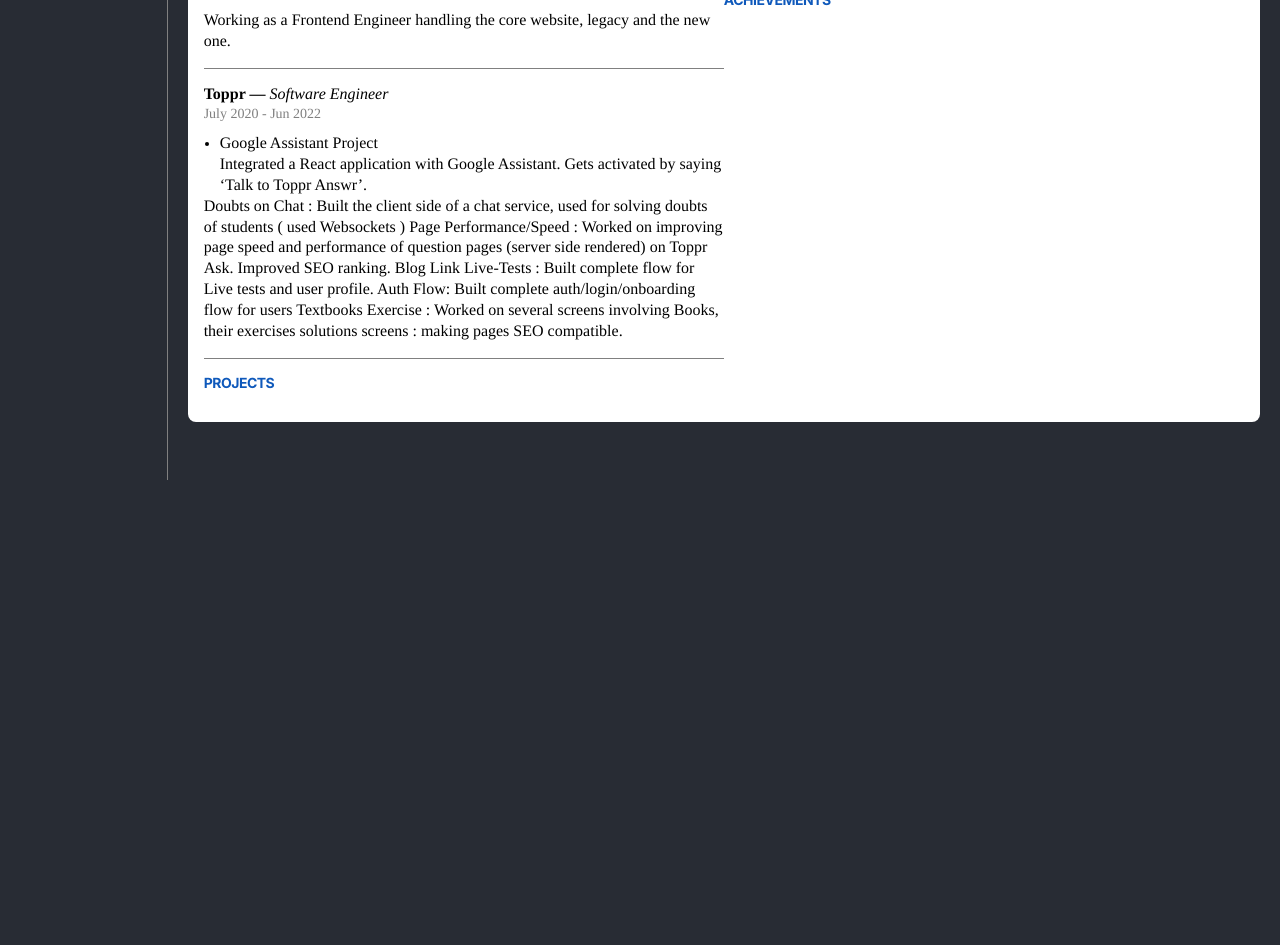
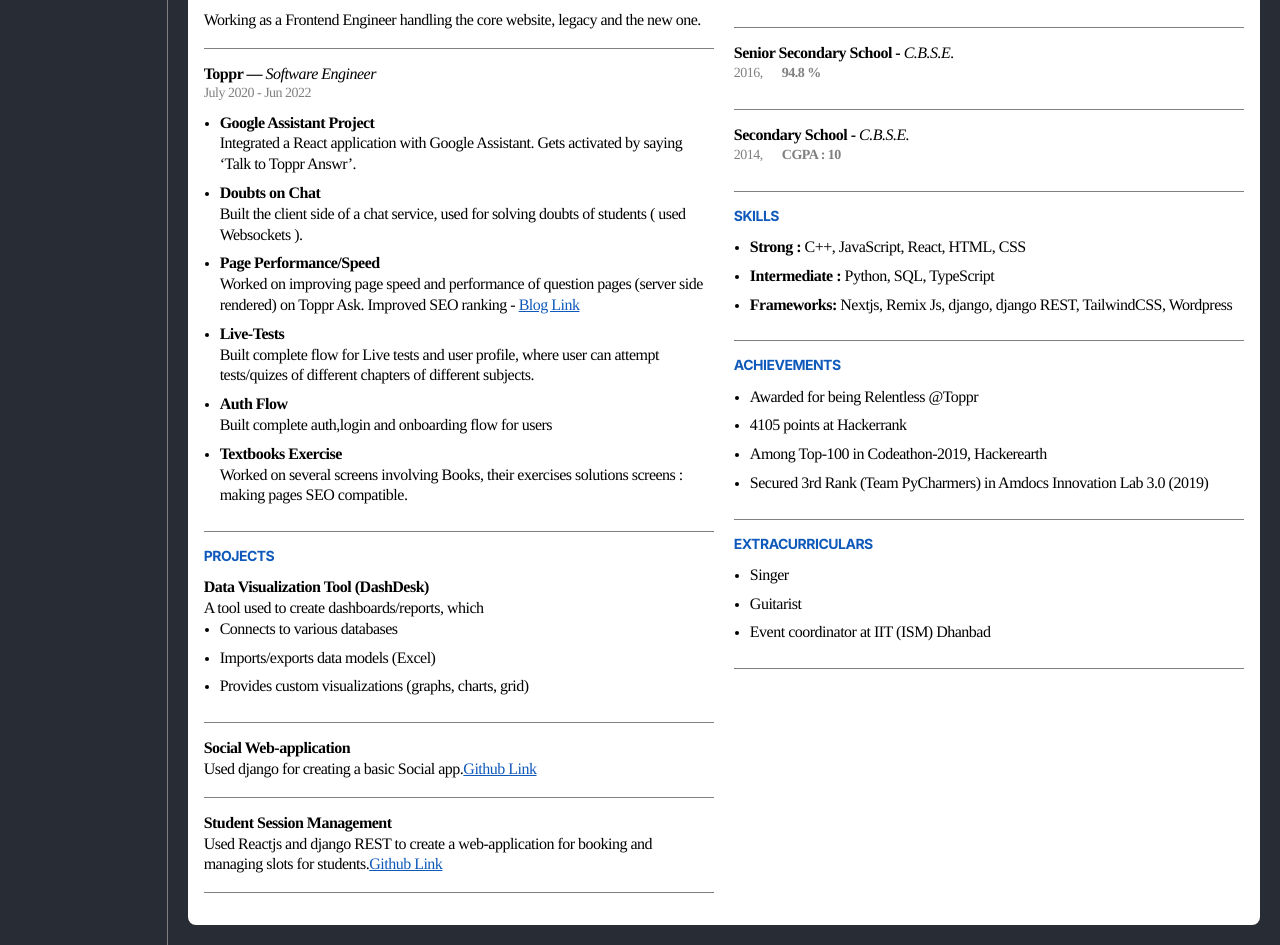
Before and after one commit to shekharaditya7/my-app, a React (Create React App) app: page / in a window 1280 px wide. Shown: the part 320-1265 px from the top of the page. Before the commit the page ends 800 px from the top, so only its background shows below. Built offline with nearby package versions, Linux system fonts and the light colour scheme.

Commit message:
resume content completed

```diff
--- a/src/components/Home/Resume.js
+++ b/src/components/Home/Resume.js
@@ -18,28 +18,167 @@ export default function Resume() {
           <div className={styles.duration}>July 2020 - Jun 2022</div>
           <ul className={styles.list}>
             <li className={styles.listItem}>
-              <h3>Google Assistant Project</h3>
+              <h3>
+                <strong>Google Assistant Project</strong>
+              </h3>
               <p>
                 Integrated a React application with Google Assistant. Gets
                 activated by saying ‘Talk to Toppr Answr’.
               </p>
             </li>
+            <li className={styles.listItem}>
+              <h3>
+                <strong>Doubts on Chat</strong>
+              </h3>
+              <p>
+                Built the client side of a chat service, used for solving doubts
+                of students ( used Websockets ).
+              </p>
+            </li>
+            <li className={styles.listItem}>
+              <h3>
+                <strong>Page Performance/Speed</strong>
+              </h3>
+              <p>
+                Worked on improving page speed and performance of question pages
+                (server side rendered) on Toppr Ask. Improved SEO ranking -{" "}
+                <a
+                  target="_blank"
+                  rel="noreferrer"
+                  href="https://blog.toppr.com/how-toppr-answr-website-speed-propelled-by-8x-c4b324d0976c"
+                >
+                  Blog Link
+                </a>
+              </p>
+            </li>
+            <li className={styles.listItem}>
+              <h3>
+                <strong>Live-Tests</strong>
+              </h3>
+              <p>
+                Built complete flow for Live tests and user profile, where user
+                can attempt tests/quizes of different chapters of different
+                subjects.
+              </p>
+            </li>
+            <li className={styles.listItem}>
+              <h3>
+                <strong>Auth Flow</strong>
+              </h3>
+              <p>Built complete auth,login and onboarding flow for users</p>
+            </li>
+            <li className={styles.listItem}>
+              <h3>
+                <strong>Textbooks Exercise</strong>
+              </h3>
+              <p>
+                Worked on several screens involving Books, their exercises
+                solutions screens : making pages SEO compatible.
+              </p>
+            </li>
           </ul>
-          Doubts on Chat : Built the client side of a chat service, used for
-          solving doubts of students ( used Websockets ) Page Performance/Speed
-          : Worked on improving page speed and performance of question pages
-          (server side rendered) on Toppr Ask. Improved SEO ranking. Blog Link
-          Live-Tests : Built complete flow for Live tests and user profile. Auth
-          Flow: Built complete auth/login/onboarding flow for users Textbooks
-          Exercise : Worked on several screens involving Books, their exercises
-          solutions screens : making pages SEO compatible.
         </div>
         <h2 className={styles.heading}> Projects </h2>
+        <div className={styles.resumeItem}>
+          <strong>Data Visualization Tool (DashDesk)</strong>
+          <div>
+            A tool used to create dashboards/reports, which
+            <ul>
+              <li>Connects to various databases</li>
+              <li>Imports/exports data models (Excel)</li>
+              <li>Provides custom visualizations (graphs, charts, grid)</li>
+            </ul>
+          </div>
+        </div>
+        <div className={styles.resumeItem}>
+          <strong>Social Web-application</strong>
+          <div>
+            Used django for creating a basic Social app.
+            <a
+              href={"https://github.com/shekharaditya7/socialSite/tree/master"}
+              target={"_blank"}
+              rel={"noreferrer"}
+            >
+              Github Link
+            </a>
+          </div>
+        </div>
+        <div className={styles.resumeItem}>
+          <strong>Student Session Management</strong>
+          <div>
+            Used Reactjs and django REST to create a web-application for booking
+            and managing slots for students.
+            <a
+              href={
+                "https://github.com/shekharaditya7/studentSession/tree/master"
+              }
+              target={"_blank"}
+              rel={"noreferrer"}
+            >
+              Github Link
+            </a>
+          </div>
+        </div>
       </div>
       <div className={styles.rhs}>
         <h2 className={styles.heading}> Education </h2>
+        <div className={styles.resumeItem}>
+          <strong>IIT (ISM), Dhanbad - </strong>
+          <i>B.Tech, CSE </i>
+          <div className={styles.duration}>
+            July 2016 - May 2020, <span>CPGA : 8.42 </span>
+          </div>
+        </div>
+        <div className={styles.resumeItem}>
+          <strong>Senior Secondary School - </strong>
+          <i>C.B.S.E. </i>
+          <div className={styles.duration}>
+            2016, <span>94.8 %</span>
+          </div>
+        </div>
+        <div className={styles.resumeItem}>
+          <strong>Secondary School - </strong>
+          <i>C.B.S.E. </i>
+          <div className={styles.duration}>
+            2014, <span>CGPA : 10</span>
+          </div>
+        </div>
         <h2 className={styles.heading}> Skills </h2>
+        <div className={styles.resumeItem}>
+          <ul>
+            <li>
+              <strong>Strong : </strong>C++, JavaScript, React, HTML, CSS
+            </li>
+            <li>
+              <strong>Intermediate : </strong>Python, SQL, TypeScript
+            </li>
+            <li>
+              <strong>Frameworks: </strong>Nextjs, Remix Js, django, django
+              REST, TailwindCSS, Wordpress
+            </li>
+          </ul>
+        </div>
+
         <h2 className={styles.heading}> Achievements </h2>
+        <div className={styles.resumeItem}>
+          <ul>
+            <li>Awarded for being Relentless @Toppr</li>
+            <li>4105 points at Hackerrank</li>
+            <li>Among Top-100 in Codeathon-2019, Hackerearth</li>
+            <li>
+              Secured 3rd Rank (Team PyCharmers) in Amdocs Innovation Lab 3.0
+              (2019)
+            </li>
+          </ul>
+        </div>
+        <h2 className={styles.heading}> Extracurriculars </h2>
+        <div className={styles.resumeItem}>
+          <ul>
+            <li>Singer</li>
+            <li>Guitarist</li>
+            <li>Event coordinator at IIT (ISM) Dhanbad</li>
+          </ul>
+        </div>
       </div>
     </div>
   );
--- a/src/components/Home/Resume.module.scss
+++ b/src/components/Home/Resume.module.scss
@@ -23,12 +23,20 @@
 
 .resumeItem {
   font-size: 14px;
+  letter-spacing: -0.5px;
   font-family: "Times New Roman", Times, serif;
   padding-bottom: 16px;
   margin-bottom: 16px;
   border-bottom: 1px solid gray;
   ul {
     padding-left: 16px;
+    li {
+      margin-bottom: 8px;
+    }
+  }
+  a {
+    color: #0f59bb;
+    text-decoration: underline;
   }
 }
 
@@ -36,11 +44,16 @@
   color: gray;
   font-size: 14px;
   margin-bottom: 10px;
+  span {
+    margin-left: 16px;
+    font-weight: bold;
+  }
 }
 
 @include if-device(desktop-tablet) {
   .wrapper {
     display: flex;
+    column-gap: 20px;
   }
   .heading {
     font-size: 14px;
```
